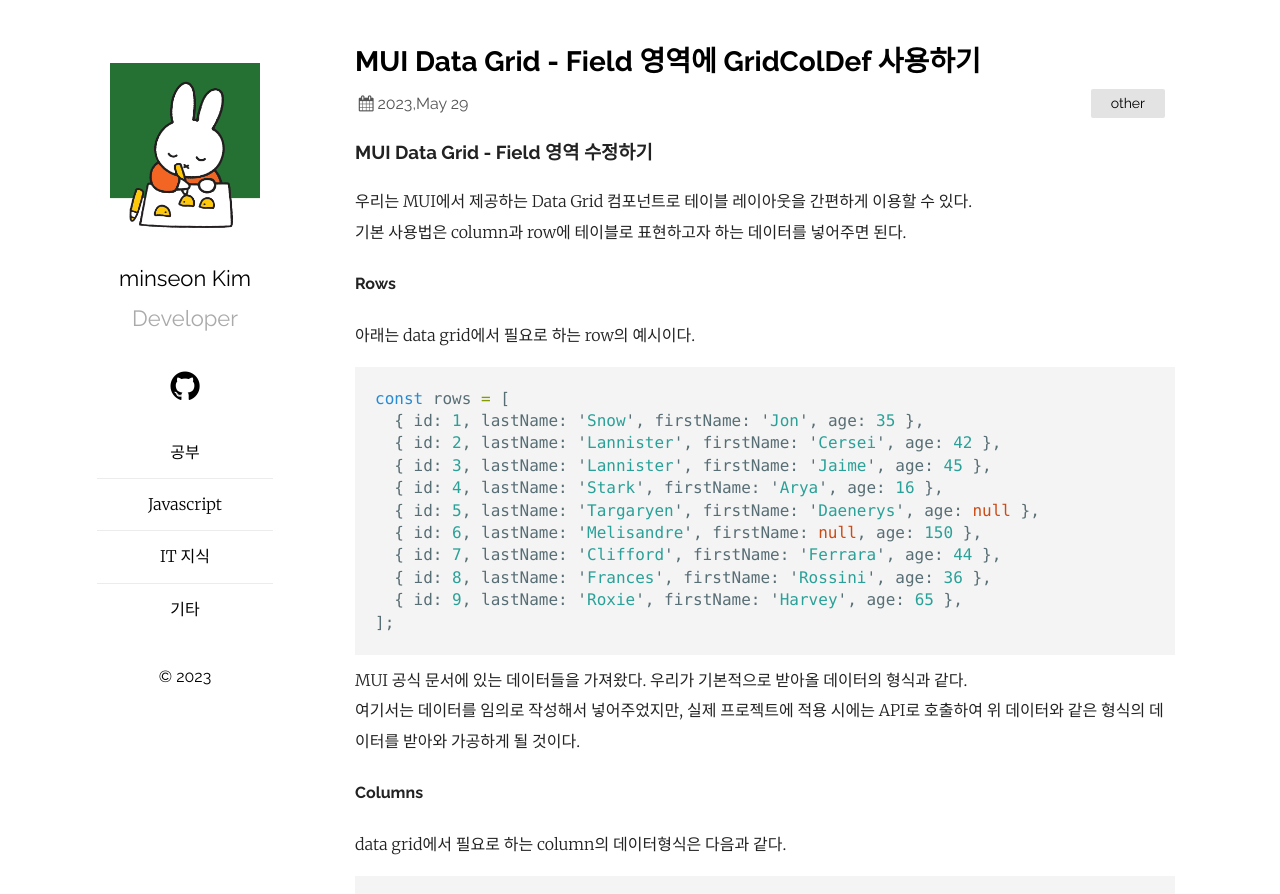
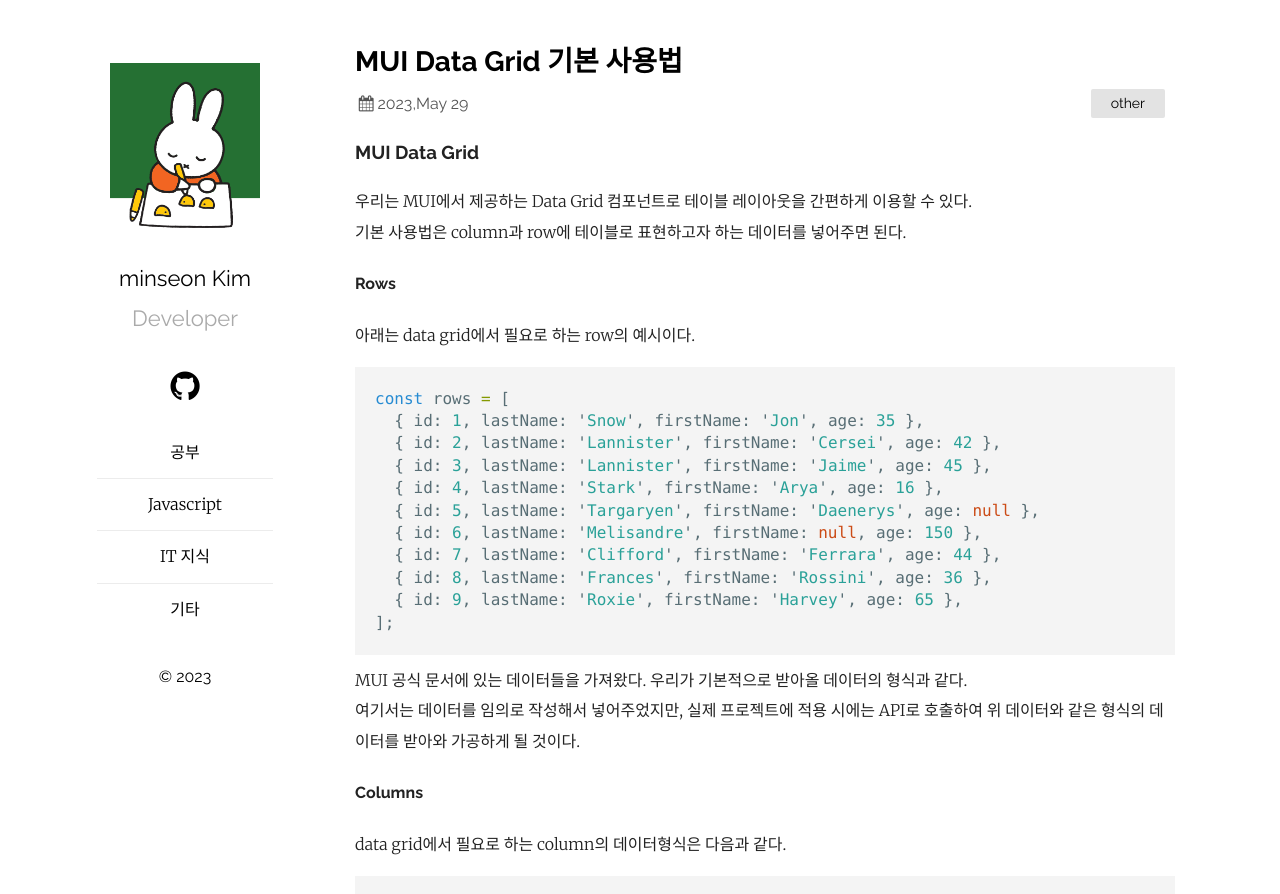
Before and after one commit to heidi3115/heidi3115.github.io, a Jekyll site: the page built from _posts/2023-05-29-other-01.markdown, in a window 1280 px wide and 900 px high. Shown: the top 894 px of the window. Built offline with Jekyll 4.4.1, drawn with Linux system fonts in a browser that asks for light colours.

Commit message:
other - mui Data Grid

```diff
--- a/_posts/2023-05-29-other-01.markdown
+++ b/_posts/2023-05-29-other-01.markdown
@@ -1,6 +1,6 @@
 ---
 layout: post
-title:  "MUI Data Grid - Field 영역에 GridColDef 사용하기"
+title:  "MUI Data Grid 기본 사용법"
 
 [//]: # (date:   2023-01-02 21:34:36 +0900)
 
@@ -9,7 +9,7 @@
 
 [//]: # (<h1>Introduction</h1>)
 
-### MUI Data Grid - Field 영역 수정하기
+### MUI Data Grid
 
 우리는 MUI에서 제공하는 Data Grid 컴포넌트로 테이블 레이아웃을 간편하게 이용할 수 있다.
 기본 사용법은 column과 row에 테이블로 표현하고자 하는 데이터를 넣어주면 된다.
@@ -80,7 +80,7 @@
 예를 들어 데이터 key 값들이 'id', 'firstName', 'lastName'... 등등이 있다면 그 값을 입력하면 되는 것이다.
 - headerName : 각 값들의 제목이 될 header 부분이다. 위 데이터를 입력하면 결과는 다음처럼 나타난다.
 
-<img src="../assets/other/dataGrid_table.png">
+<img src="/assets/other/dataGrid_table.png">
 
 - valueGetter : 내가 이 포스트를 작성하기로 마음먹은 이유이다. 간단하게 설명하자면, 기본적으로 column에서는 받아온 데이터의 각 key값에 따라 데이터를 바로 넣어주기 때문에,
 받아온 데이터를 가공하고 싶어도 가공할 수 없다. 하지만 valueGetter 속성을 사용하면 아주 쉽게 데이터를 가공해서 나타낼 수 있다.
```
Also changed, not shown: other.md (+1 -1 lines).
